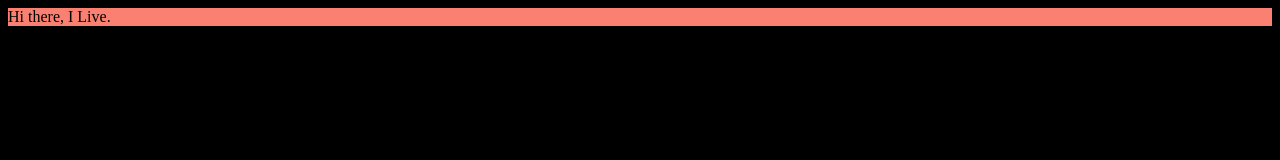
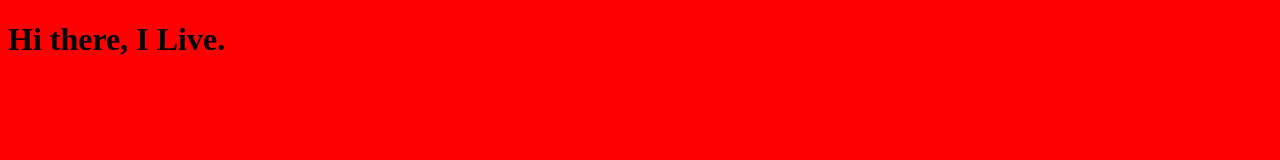
Before and after one commit to xavierolivares/xavierolivares.com, a React app: page / in a window 1280 px wide. Built offline with nearby package versions, Linux system fonts and the light colour scheme.

Commit message:
few architectural changes to tiers

```diff
--- a/client/homepage.js
+++ b/client/homepage.js
@@ -1,9 +1,13 @@
 import React, {Component}
 from 'react'
+import {Link} from 'react'
 
 export class Homepage extends Component {
     render () {
-        return <div className="tom">Hi there, I Live.</div>
+        return <div>
+            {/* <Link to='/'>Home</Link> */}
+            <h1>Hi there, I Live.</h1>
+            </div>
     }
 
 }
--- a/public/index.html
+++ b/public/index.html
@@ -2,7 +2,7 @@
     <head>
         <meta charset="utf-8">
         <meta http-equiv="X-UA-Compatible" content="IE=edge">
-        <title>xavierolivares.com</title>
+        <title>XO - Software Developer | JavaScript  </title>
         <meta name="description" content="">
         <meta name="viewport" content="width=device-width, initial-scale=1">
         <link rel="stylesheet" href="/main.css">
--- a/public/main.css
+++ b/public/main.css
@@ -3,5 +3,5 @@
 }
 
 html {
-    background-color: black
+    background-color: red
 }
```
Also changed, not shown: README.md.
